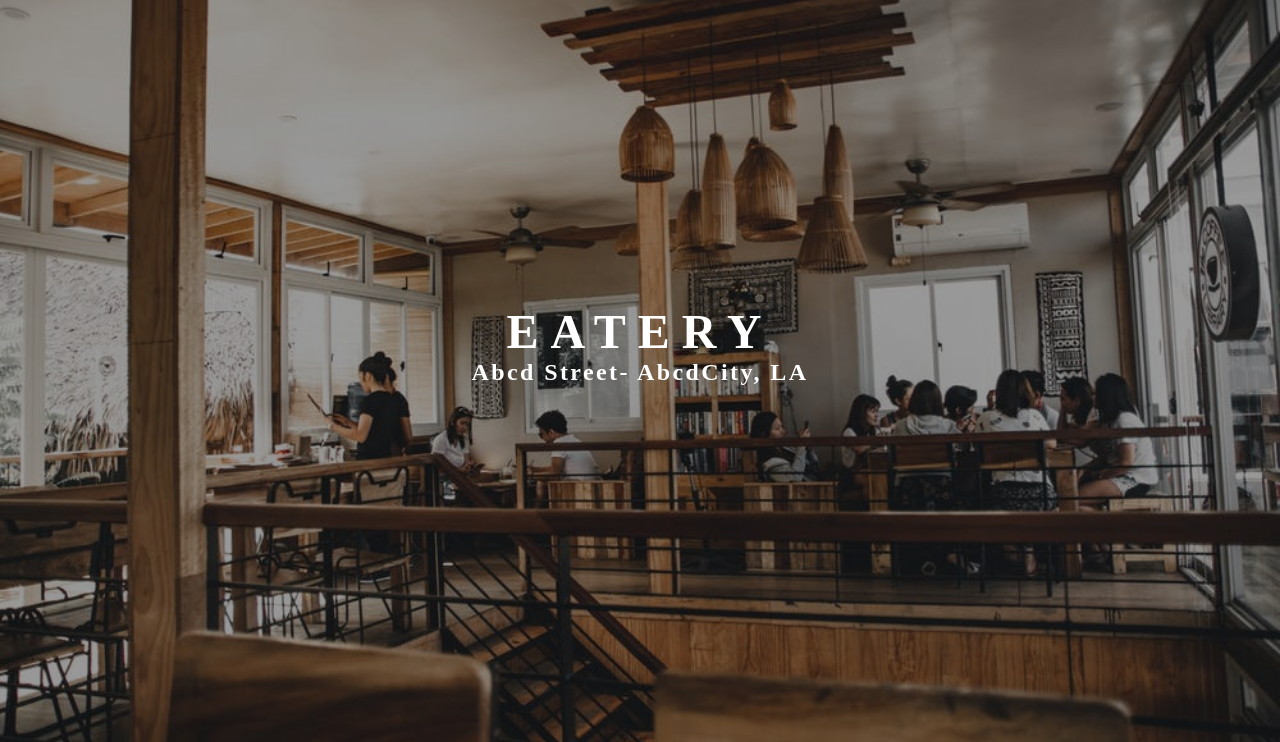
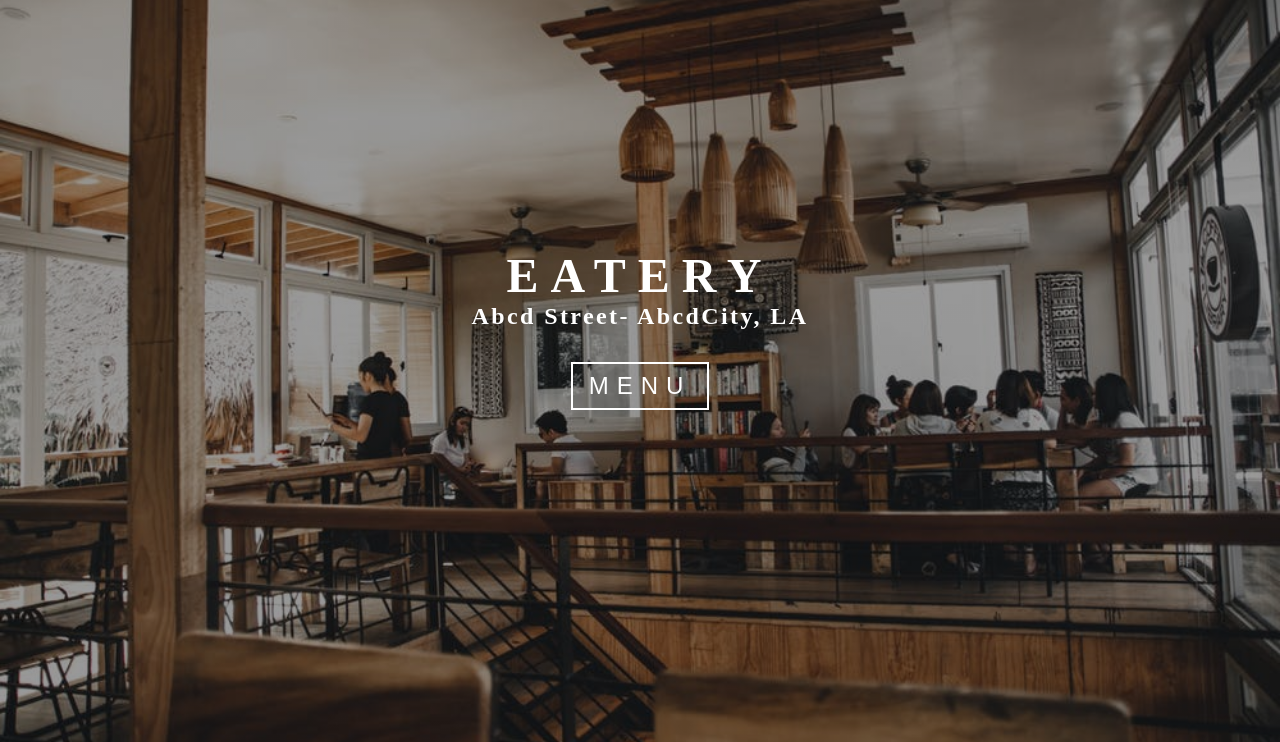
Before and after one commit to pratimatamra60/gatsby-website, a Gatsby site: page / in a window 1280 px wide. Shown: the part 58-800 px from the top of the page. Built offline with nearby package versions, Linux system fonts and the light colour scheme; Gatsby itself is replaced by a stand-in of ours.

Commit message:
bannerButton created

```diff
--- a/src/pages/index.js
+++ b/src/pages/index.js
@@ -5,7 +5,7 @@ import React from "react"
 
 import Layout from "../components/layout"
 import SEO from "../components/seo"
-import {HomeHeader, Banner} from "../utils"
+import {HomeHeader, Banner, BannerButton} from "../utils"
 import img from '../images/bcg/homeBcg.jpeg'
 
 
@@ -13,7 +13,9 @@ const IndexPage = () => (
   <Layout>
     <SEO title="Home" keywords={[`gatsby`, `application`, `react`]} />
     <HomeHeader img={img}>
-    <Banner title ="eatery" subtitle="Abcd street- AbcdCity, LA"></Banner>
+    <Banner title ="eatery" subtitle="Abcd street- AbcdCity, LA">
+    <BannerButton style = {{margin:'2rem auto'}}>Menu</BannerButton>
+    </Banner>
     </HomeHeader>
   </Layout>
 )
--- /dev/null
+++ b/src/utils/Button.js
@@ -0,0 +1,23 @@
+import styled from 'styled-components';
+import {styles} from '../utils';
+
+
+const BannerButton = styled.button `
+    display: block;
+    color: ${styles.colors.mainWhite};
+    background: transparent;
+    padding: 0.5rem 1rem;
+    text-transform: uppercase;
+    font-size: 1.5rem;
+    letter-spacing: 0.5rem;
+    font.weigth: 700;
+    ${styles.border({color:`${styles.colors.mainWhite}`})};
+    margin-bottom: 1rem;
+    ${styles.transition({})};
+    &:hover {
+        background: ${styles.colors.mainWhite};
+        color: ${styles.colors.mainBlack};
+        cursor: pointer;
+    }
+`
+export {BannerButton}
--- a/src/utils/index.js
+++ b/src/utils/index.js
@@ -1,4 +1,5 @@
 import * as styles from './styles'
 import {HomeHeader, PageHeader} from './Header'
 import Banner from './Banner'
-export {styles, HomeHeader, PageHeader, Banner}
+import {BannerButton} from './Button'
+export {styles, HomeHeader, PageHeader, Banner, BannerButton}
```
